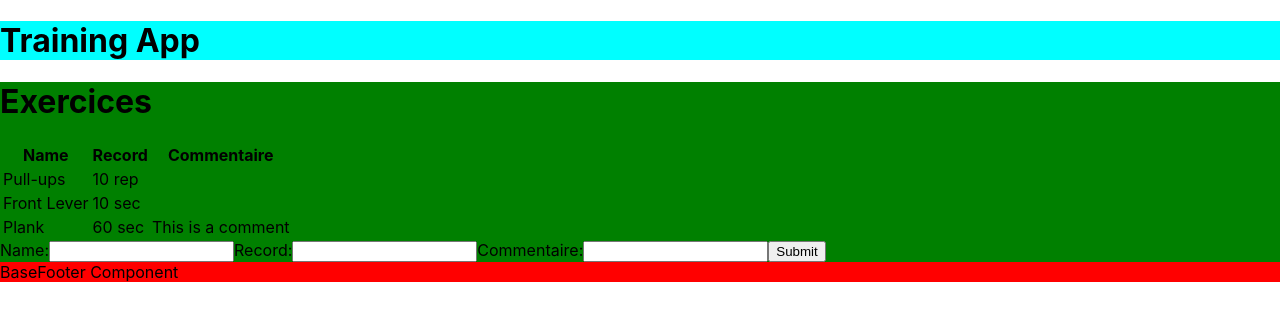
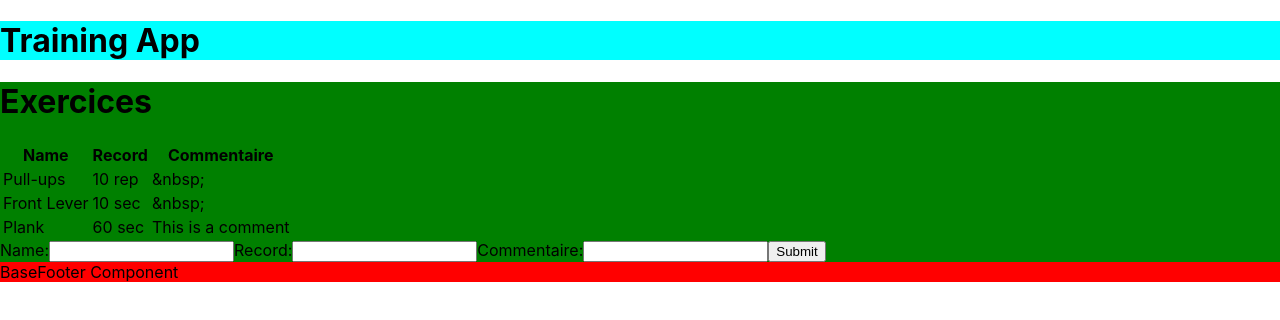
Before and after one commit to LucasVivas/training-app, a React (Create React App) app: page / in a window 1280 px wide. Shown: the top 320 px of the page. Built offline with nearby package versions, Linux system fonts and the light colour scheme; data requests are answered from the project's data file.

Commit message:
add backend

```diff
--- a/Api/data.json
+++ b/Api/data.json
@@ -1,6 +1,6 @@
 {
   "exercices": [
-    { "name": "Push-ups", "record": "10 rep", "comment": "&nbsp;" },
+    { "name": "Pull-ups", "record": "10 rep", "comment": "&nbsp;" },
     { "name": "Front Lever", "record": "10 sec", "comment": "&nbsp;" },
     { "name": "Plank", "record": "60 sec", "comment": "This is a comment" }
   ]
--- a/src/components/base/BaseMain/BaseMain.jsx
+++ b/src/components/base/BaseMain/BaseMain.jsx
@@ -1,26 +1,13 @@
 import React from 'react';
 import './BaseMain.css';
-import Exercice from '../Exercice/Exercice';
 import AddExerciceForm from '../AddExerciceForm/AddExerciceForm';
+import ExerciceList from '../ExerciceList/ExerciceList';
 
 function BaseMain() {
   return (
     <div className="BaseMain" data-testid="BaseMain">
       <h1>Exercices</h1>
-      <table>
-        <thead>
-          <tr>
-            <th>Name</th>
-            <th>Record</th>
-            <th>Commentaire</th>
-          </tr>
-        </thead>
-        <tbody>
-          <Exercice name="Pull-ups" record="10 rep" comment="&nbsp;" />
-          <Exercice name="Front Lever" record="10 sec" comment="&nbsp;" />
-          <Exercice name="Plank" record="60 sec" comment="This is a comment" />
-        </tbody>
-      </table>
+      <ExerciceList />
       <AddExerciceForm />
     </div>
   );
--- /dev/null
+++ b/src/components/base/ExerciceList/ExerciceList.jsx
@@ -0,0 +1,40 @@
+import React, { useState, useEffect } from 'react';
+import Exercice from '../Exercice/Exercice';
+
+function ExerciceList() {
+  const [Exercices, setExercices] = useState([
+    { name: 'Push-ups', record: '10 rep', comment: '&nbsp;' },
+    { name: 'Front Lever', record: '10 sec', comment: '&nbsp;' },
+    { name: 'Plank', record: '60 sec', comment: 'This is a comment' }
+  ]);
+
+  useEffect(() => {
+    fetch('http://localhost:3030/exercices')
+      .then((res) => res.json())
+      .then((exercices) => setExercices(exercices));
+  }, []);
+
+  return (
+    <table>
+      <thead>
+        <tr>
+          <th>Name</th>
+          <th>Record</th>
+          <th>Commentaire</th>
+        </tr>
+      </thead>
+      <tbody>
+        {Exercices.map((exercice) => (
+          <Exercice
+            key={exercice.name}
+            name={exercice.name}
+            record={exercice.record}
+            comment={exercice.comment}
+          />
+        ))}
+      </tbody>
+    </table>
+  );
+}
+
+export default ExerciceList;
--- a/src/components/layouts/DefaultLayout/DefaultLayout.jsx
+++ b/src/components/layouts/DefaultLayout/DefaultLayout.jsx
@@ -22,9 +22,9 @@ function DefaultLayout({ children }) {
   );
 }
 
-DefaultLayout.Header = null;
-DefaultLayout.Main = null;
-DefaultLayout.Footer = null;
+DefaultLayout.Header = () => 'header';
+DefaultLayout.Main = () => 'main';
+DefaultLayout.Footer = () => 'footer';
 
 DefaultLayout.propTypes = {
   children: PropTypes.node
```
Also changed, not shown: src/components/views/ViewHome/ViewHome.lazy.jsx (+7 -5 lines), 1 other file (tests, documents, lock files or other folders).
